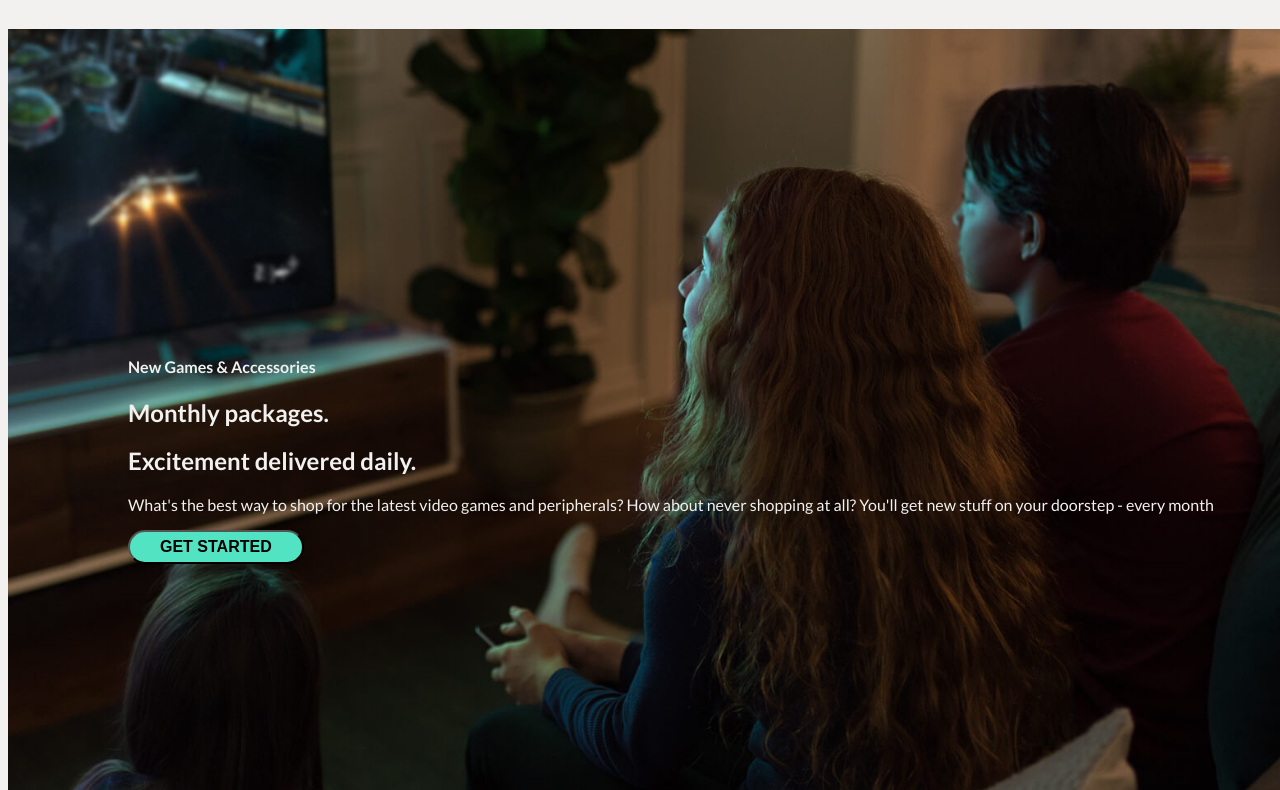
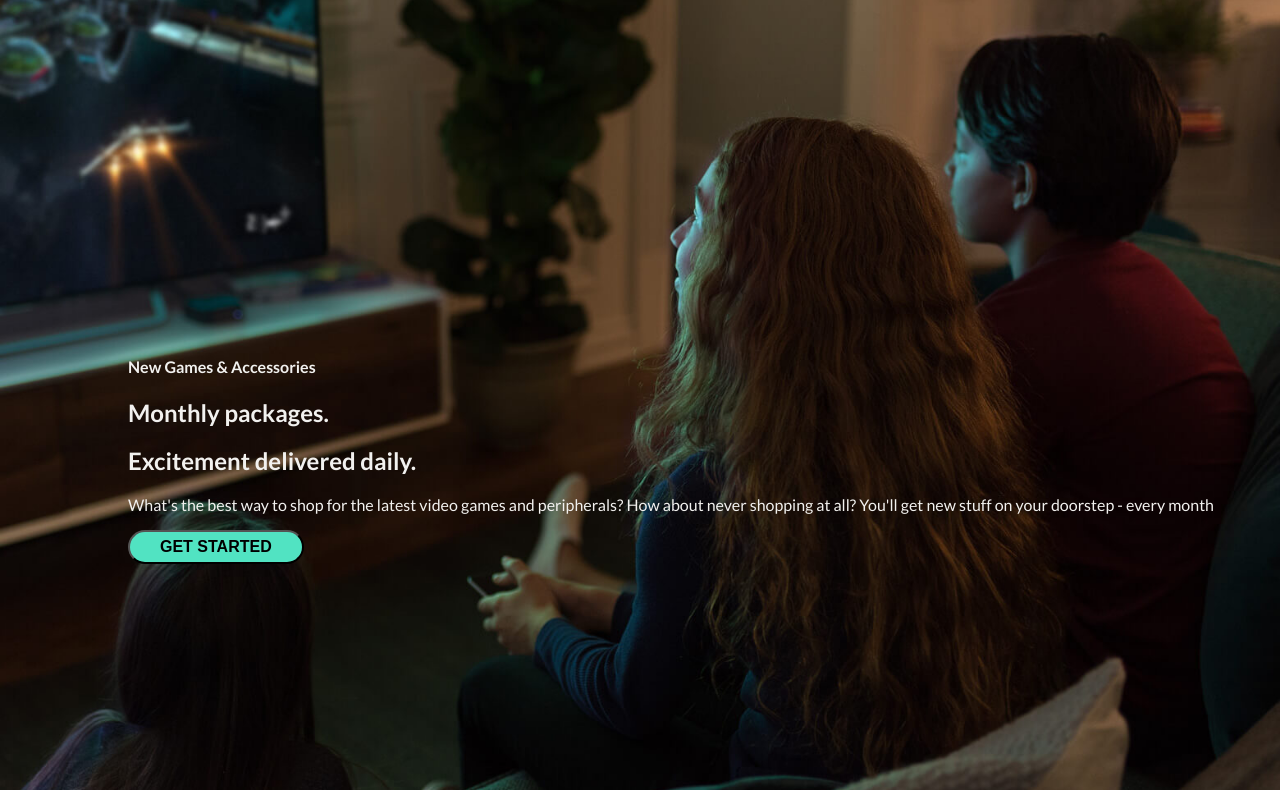
Before and after one commit to dpartus/dpartus.github.io, a plain HTML site: page index.html in a window 1280 px wide. Shown: the part 64-854 px from the top of the page. Drawn offline with Linux system fonts and the light colour scheme.

Commit message:
Fixed nav and hero

```diff
--- a/sass/main.scss
+++ b/sass/main.scss
@@ -25,6 +25,7 @@ body, html {
     background-color: $background-color;
     width:100%;
     height:100%;
+    margin: 0;
 }
 
 
@@ -49,7 +50,7 @@ nav {
 
 .hero-image{
     position: relative;
-    top: 42px;
+    top: 0;
     left: 0;
     width: 100%;
 }
```
Also changed, not shown: css/main.css, sass/main.css, sass/main.min.css, 1 other file.
